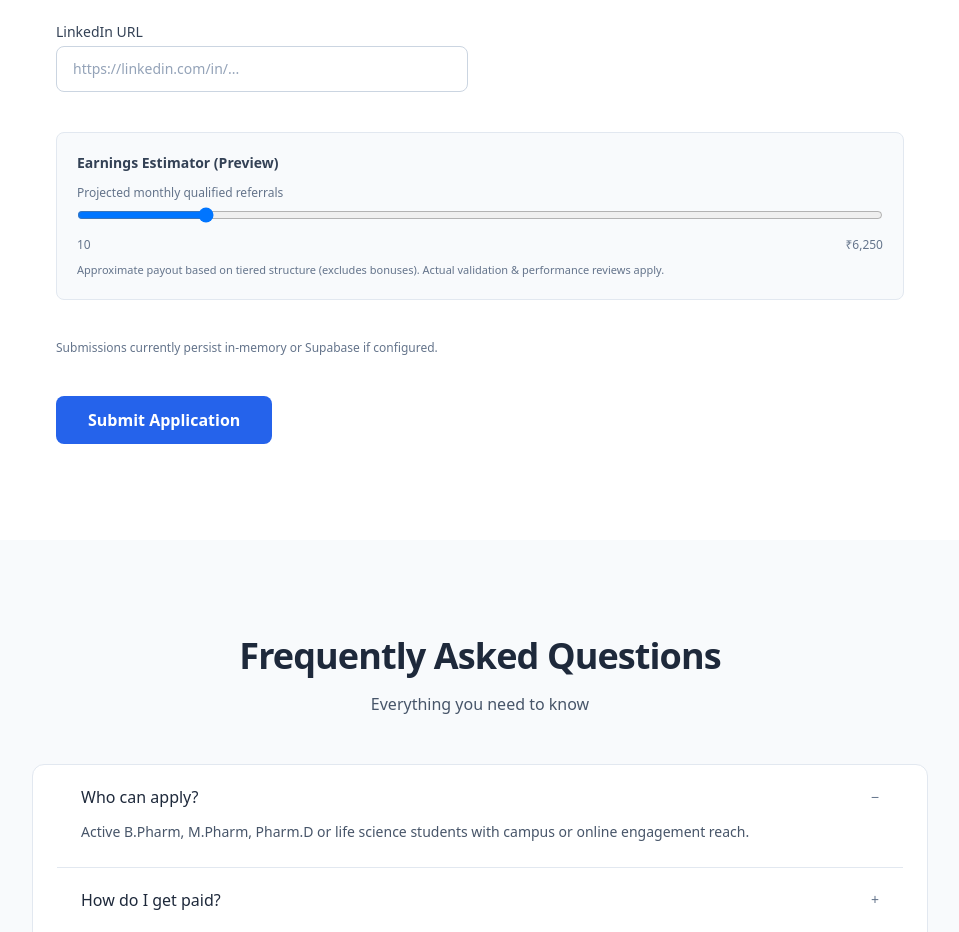
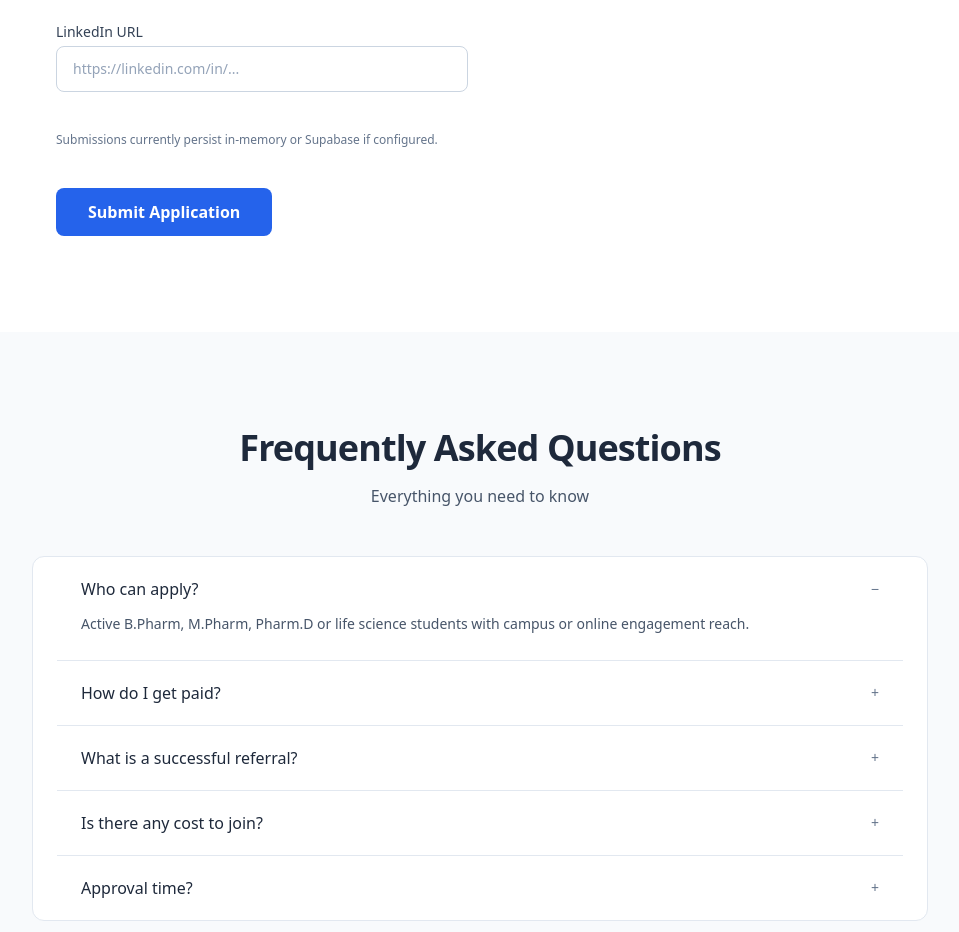
Before and after one commit to Vinaykutagulla/fpj-storytelling, a Next.js app in the folder fpj-storytelling/next-app/: page /student-partner in a window 1280 px wide. Shown: the part 5765-6697 px from the top of the page, without its empty margins (160-1119 px from the left). Built offline with nearby package versions, Linux system fonts and the light colour scheme.

Commit message:
Fix homepage navigation: remove earnings calculator and fix Launch section button

```diff
--- a/fpj-storytelling/next-app/src/app/student-partner/sections/OnboardingForm.tsx
+++ b/fpj-storytelling/next-app/src/app/student-partner/sections/OnboardingForm.tsx
@@ -22,8 +22,6 @@ export default function OnboardingForm() {
   const [submitting, setSubmitting] = useState(false);
   const [submitted, setSubmitted] = useState(false);
   const [serverError, setServerError] = useState<string|null>(null);
-  // Earnings estimator state
-  const [referralsEst, setReferralsEst] = useState(10);
 
   function validate() {
     const e: typeof errors = {};
@@ -95,16 +93,6 @@ export default function OnboardingForm() {
     return <textarea {...props} value={(form[k] as any)||''} onChange={e=>setForm(f=>({...f,[k]:e.target.value}))} className={field + ' min-h-[160px] resize-y' + (errors[k]? ' ring-2 ring-red-500 border-red-500':'')} />;
   }
 
-  // Earnings estimator calculation
-  function estimatedPayout(n:number) {
-    // Simplistic tier logic aligned with levels
-    if (n <= 5) return n * 500;
-    if (n <= 15) return (5*500) + (n-5)*750;
-    if (n <= 30) return (5*500) + (10*750) + (n-15)*1000;
-    // 31+ assume 1500 each beyond 30
-    return (5*500) + (10*750) + (15*1000) + (n-30)*1500;
-  }
-
   return (
     <section id="apply" className="py-24 bg-white dark:bg-slate-950">
       <div className="max-w-4xl mx-auto px-6">
@@ -162,13 +150,6 @@ export default function OnboardingForm() {
               {input('website',{ tabIndex:-1, autoComplete:'off' })}
             </div>
           </div>
-          <div className="border border-slate-200 dark:border-slate-700 rounded-lg p-5 bg-slate-50 dark:bg-slate-900/30">
-            <h3 className="text-sm font-semibold text-slate-700 dark:text-slate-200 mb-3">Earnings Estimator (Preview)</h3>
-            <label className="block text-xs font-medium mb-1 text-slate-500 dark:text-slate-400">Projected monthly qualified referrals</label>
-            <input type="range" min={1} max={60} value={referralsEst} onChange={e=>setReferralsEst(Number(e.target.value))} className="w-full" />
-            <div className="mt-2 flex justify-between text-xs text-slate-500 dark:text-slate-400"><span>{referralsEst}</span><span>₹{estimatedPayout(referralsEst).toLocaleString()}</span></div>
-            <p className="mt-2 text-[11px] leading-relaxed text-slate-500 dark:text-slate-400">Approximate payout based on tiered structure (excludes bonuses). Actual validation & performance reviews apply.</p>
-          </div>
           <div className="flex flex-col gap-2 text-xs text-slate-500 dark:text-slate-400" id="apply-help">
             {serverError && <span className="text-red-600" role="alert">{serverError}</span>}
             <span>Submissions currently persist in-memory or Supabase if configured.</span>
--- a/fpj-storytelling/next-app/src/components/sections/LaunchSection.tsx
+++ b/fpj-storytelling/next-app/src/components/sections/LaunchSection.tsx
@@ -1,6 +1,7 @@
 "use client";
 
 import React from 'react';
+import Link from 'next/link';
 import { motion } from 'framer-motion';
 import AnalogyIntro from '../common/AnalogyIntro';
 
@@ -182,12 +183,12 @@ const LaunchSection: React.FC = () => (
         </div>
 
         <div className="text-center">
-          <div className="inline-flex items-center gap-2 px-8 py-4 rounded-2xl bg-gradient-to-r from-rose-500 to-orange-600 text-white font-bold text-lg shadow-lg hover:shadow-xl hover:scale-105 transition-all duration-300 cursor-pointer">
+          <Link href="/student-partner" className="inline-flex items-center gap-2 px-8 py-4 rounded-2xl bg-gradient-to-r from-rose-500 to-orange-600 text-white font-bold text-lg shadow-lg hover:shadow-xl hover:scale-105 transition-all duration-300 cursor-pointer">
             <span>🚀 Join Our Launch Program</span>
             <svg className="w-5 h-5" fill="currentColor" viewBox="0 0 20 20">
               <path fillRule="evenodd" d="M10.293 3.293a1 1 0 011.414 0l6 6a1 1 0 010 1.414l-6 6a1 1 0 01-1.414-1.414L14.586 11H3a1 1 0 110-2h11.586l-4.293-4.293a1 1 0 010-1.414z" clipRule="evenodd" />
             </svg>
-          </div>
+          </Link>
           <p className="mt-4 text-sm text-slate-500 dark:text-slate-400">
             Be among the first to access our pharmaceutical career network
           </p>
```
